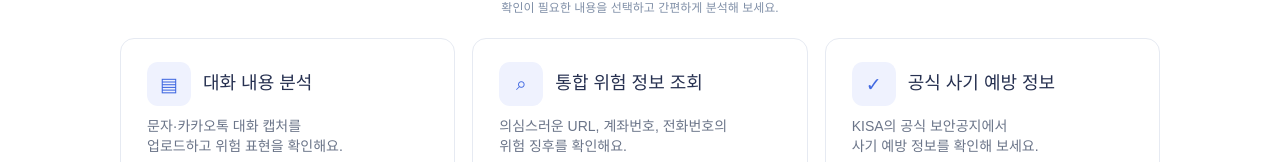
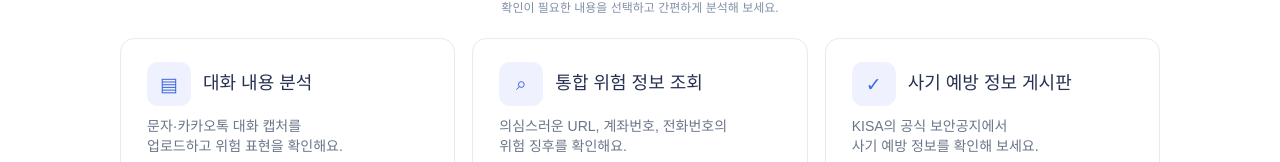
Before and after one commit to gukmiseung/haehae, a React (Vite) app: page / in a window 1280 px wide. Shown: the part 442-604 px from the top of the page. Built offline with nearby package versions, Linux system fonts and the light colour scheme; no server answers; the database is empty; a web font is replaced by a local one.

Commit message:
사기 예방 게시판 명칭을 화면 전반에 적용

```diff
--- a/src/components/ScamPopup.jsx
+++ b/src/components/ScamPopup.jsx
@@ -189,7 +189,7 @@ function ScamPopup({ onNavigate }) {
           className="sg-scam-popup-detail"
           onClick={handleDetailClick}
         >
-          공식 사기 예방 정보 보기 <span aria-hidden="true">→</span>
+          사기 예방 정보 게시판 보기 <span aria-hidden="true">→</span>
         </button>
 
         <footer className="sg-scam-popup-footer">
--- a/src/pages/Home.jsx
+++ b/src/pages/Home.jsx
@@ -103,7 +103,7 @@ function Home({ onNavigate }) {
                 <span className="sg-home-card-icon" aria-hidden="true">
                   ✓
                 </span>
-                <h3>공식 사기 예방 정보</h3>
+                <h3>사기 예방 정보 게시판</h3>
               </div>
 
               <p>
--- a/src/pages/LatestScamGuide.jsx
+++ b/src/pages/LatestScamGuide.jsx
@@ -152,7 +152,7 @@ function LatestScamGuide({ onNavigate, initialScamId }) {
           </div>
           <div className="sg-latest-detail-back-wrap">
             <button type="button" className="sg-latest-detail-back" onClick={backToList}>
-              ← 공식 사기 예방 정보 목록으로
+              ← 사기 예방 정보 게시판 목록으로
             </button>
           </div>
         </div>
@@ -169,7 +169,7 @@ function LatestScamGuide({ onNavigate, initialScamId }) {
       <section className="sg-latest-hero">
         <div className="sg-latest-container">
           <span className="sg-latest-eyebrow">SCAM PREVENTION GUIDE</span>
-          <h1 ref={listTitle} tabIndex={-1}>공식 사기 예방 정보</h1>
+          <h1 ref={listTitle} tabIndex={-1}>사기 예방 정보 게시판</h1>
           <p>KISA 보호나라의 피싱·스미싱 등 사기 예방 관련 보안공지를 확인하세요.</p>
         </div>
       </section>
```
